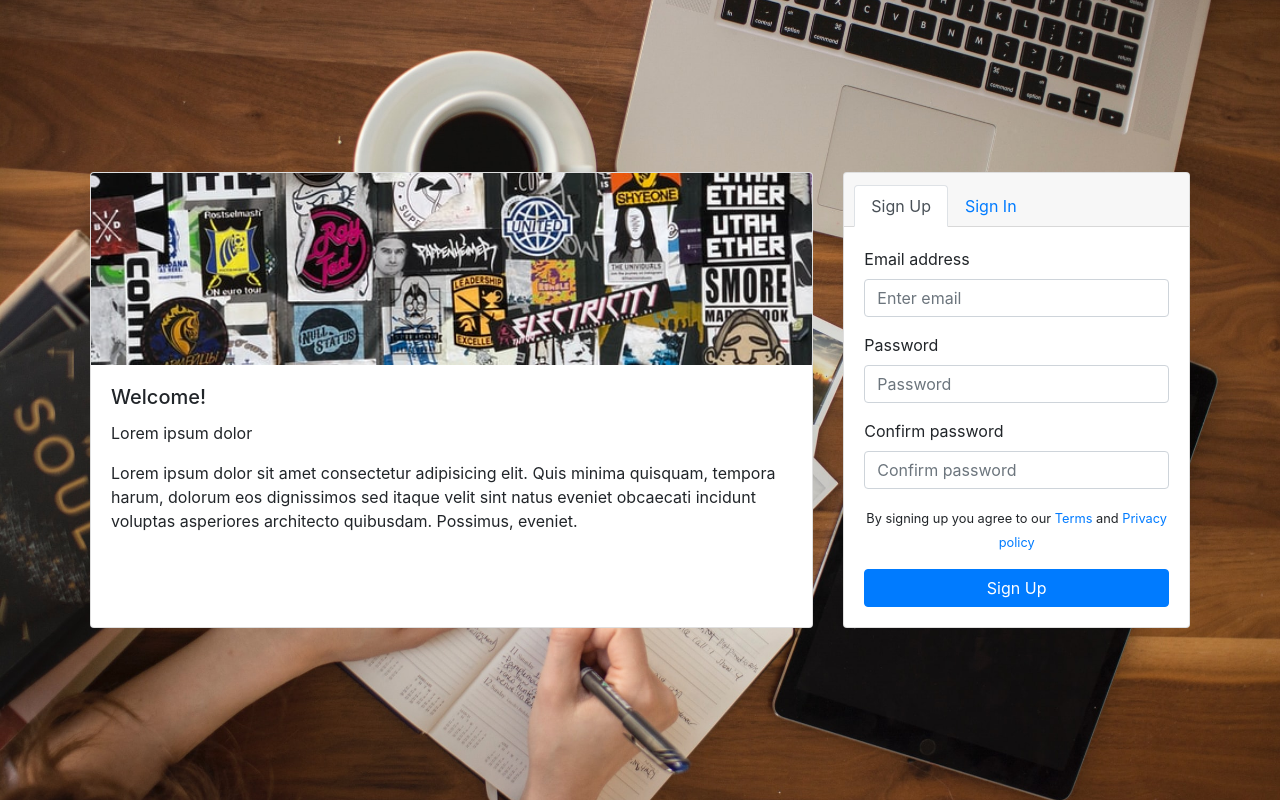
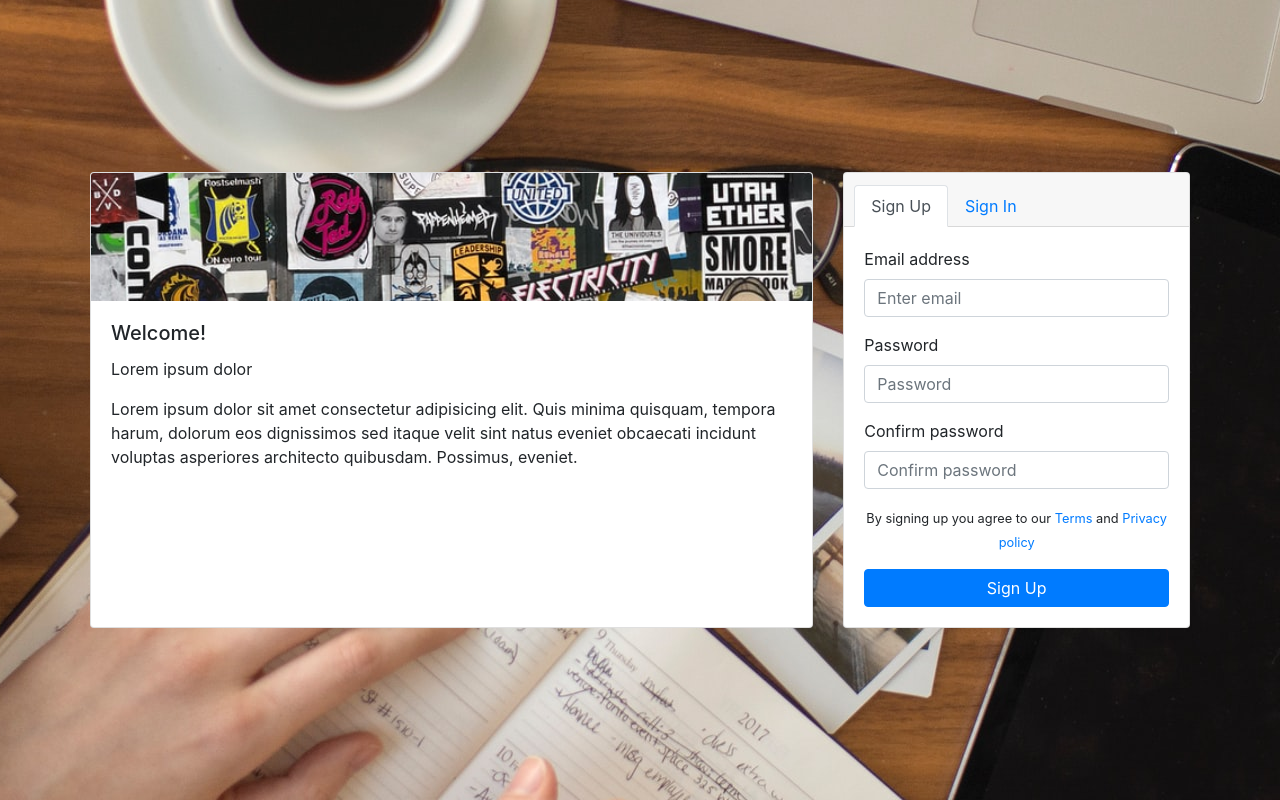
Before and after one commit to abshekh/Signin-Signup, a plain HTML site: page index.html in a window 1280 px wide. Drawn offline with nearby package versions, Linux system fonts and the light colour scheme.

Commit message:
added readme, fixed scroll

```diff
--- a/style.css
+++ b/style.css
@@ -1,9 +1,5 @@
 body {
-  background:url(img/background.jpg) no-repeat center center fixed;
-  -webkit-background-size: cover;
-  -moz-background-size: cover;
-  background-size: cover;
-  -moz-background-size: cover;
+  background:url(img/background.jpg) no-repeat center center scroll;
 }
 
 .center-container {
@@ -83,6 +79,6 @@ body {
  .image-resize {
     width: 100%;
     /* height: 15vh;  */
-    height: 15vw;
+    height: 10vw;
     object-fit: cover;
  }
```
Also changed, not shown: 1 other file.
